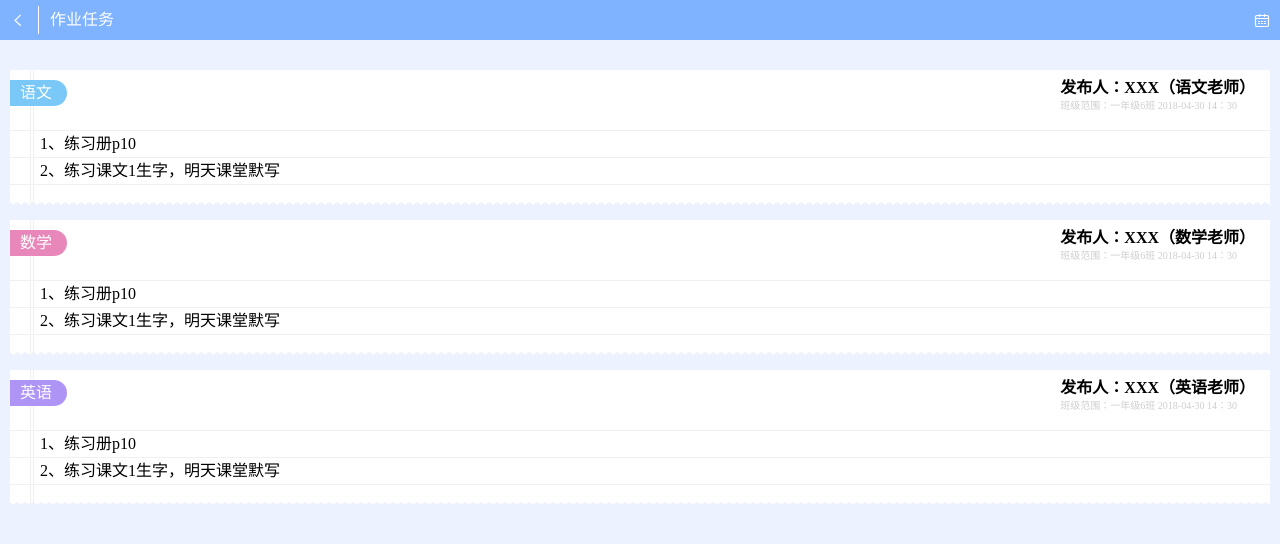
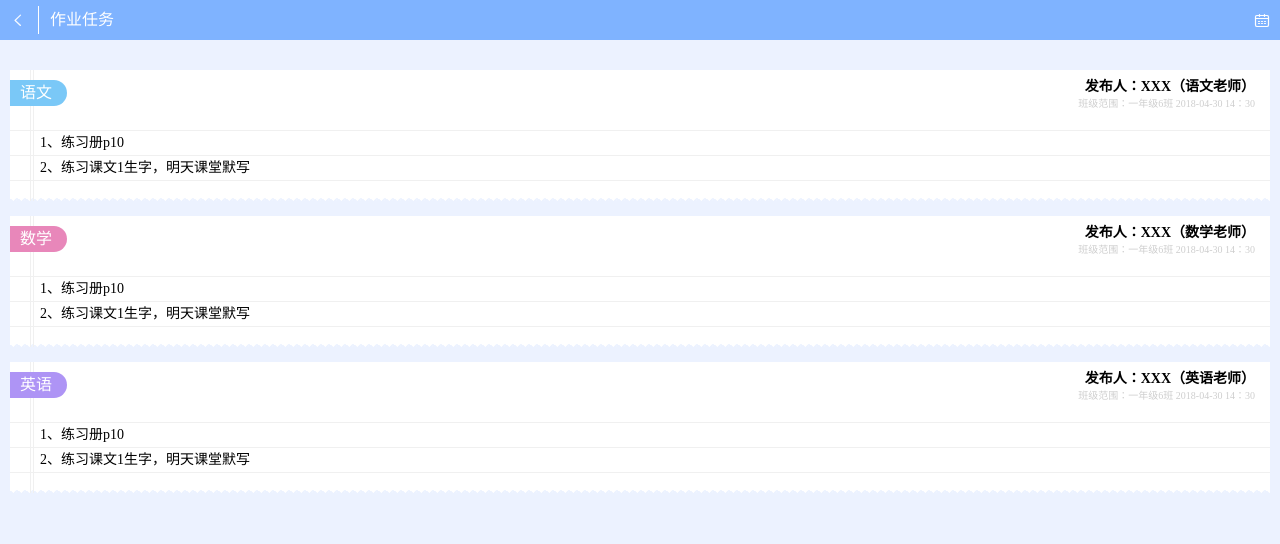
Before and after one commit to mwz1991/mwz1991.github.io, a plain HTML site: page works/jxt/Views/HomeworkTask.html in a window 1280 px wide. Drawn offline with Linux system fonts and the light colour scheme.

Commit message:
Update homeworktask.css

```diff
--- a/works/jxt/Content/css/homeworktask.css
+++ b/works/jxt/Content/css/homeworktask.css
@@ -122,6 +122,7 @@ body {
     text-align: right;
     line-height: 1;
     font-weight: bold;
+    font-size:14px;
 }
 .homeworklist .list-item .head-right .msg {
     margin-top:5px;
@@ -134,6 +135,7 @@ body {
 .homeworklist .list-item .content .content-item {
     border-top: 1px solid #F0F0F0;
     padding:5px 10px 5px 30px;
+    font-size:14px;
 }
 .homeworklist .list-item .content .content-item:last-child {
     border-bottom: 1px solid #F0F0F0;
```
